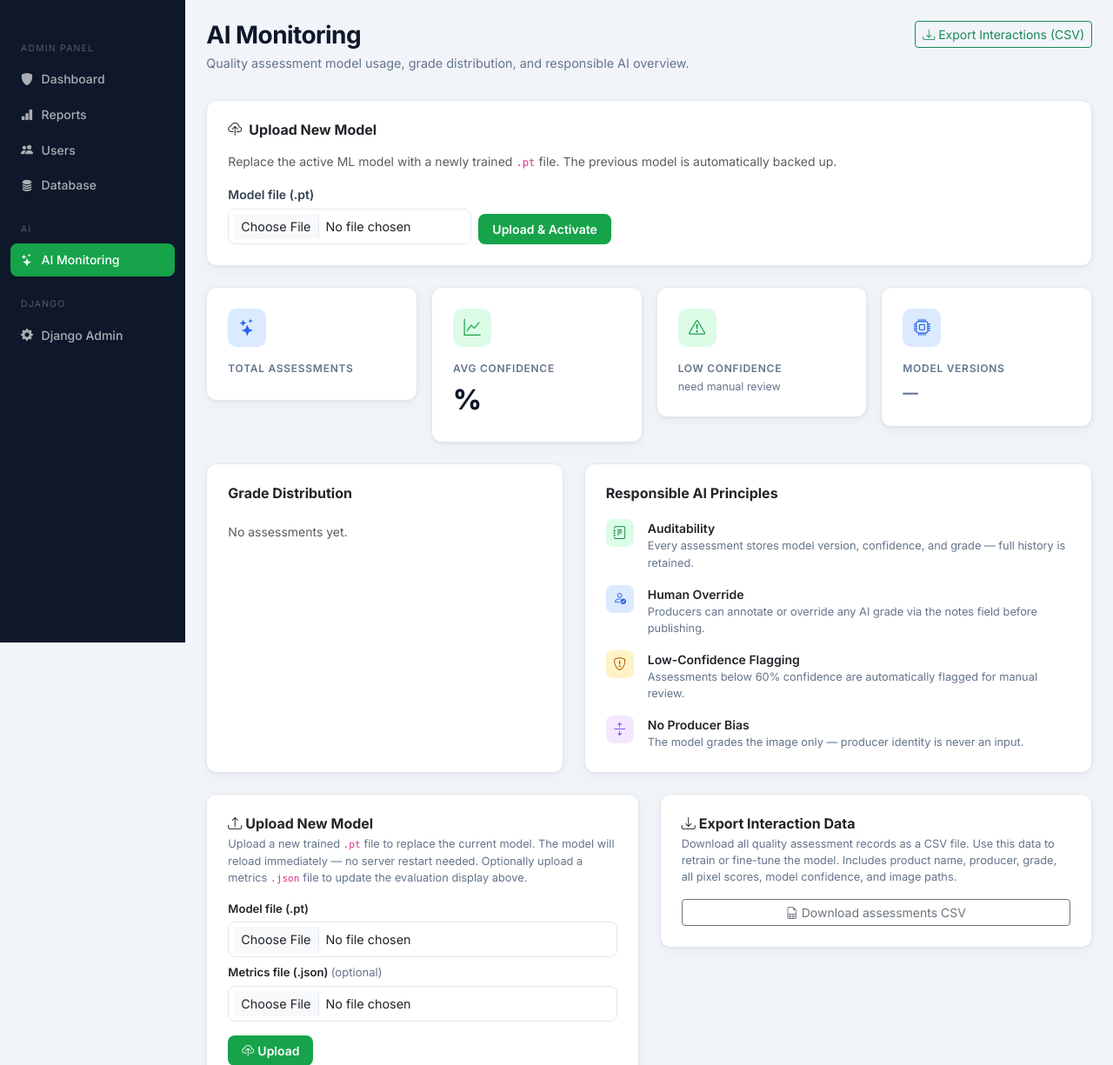
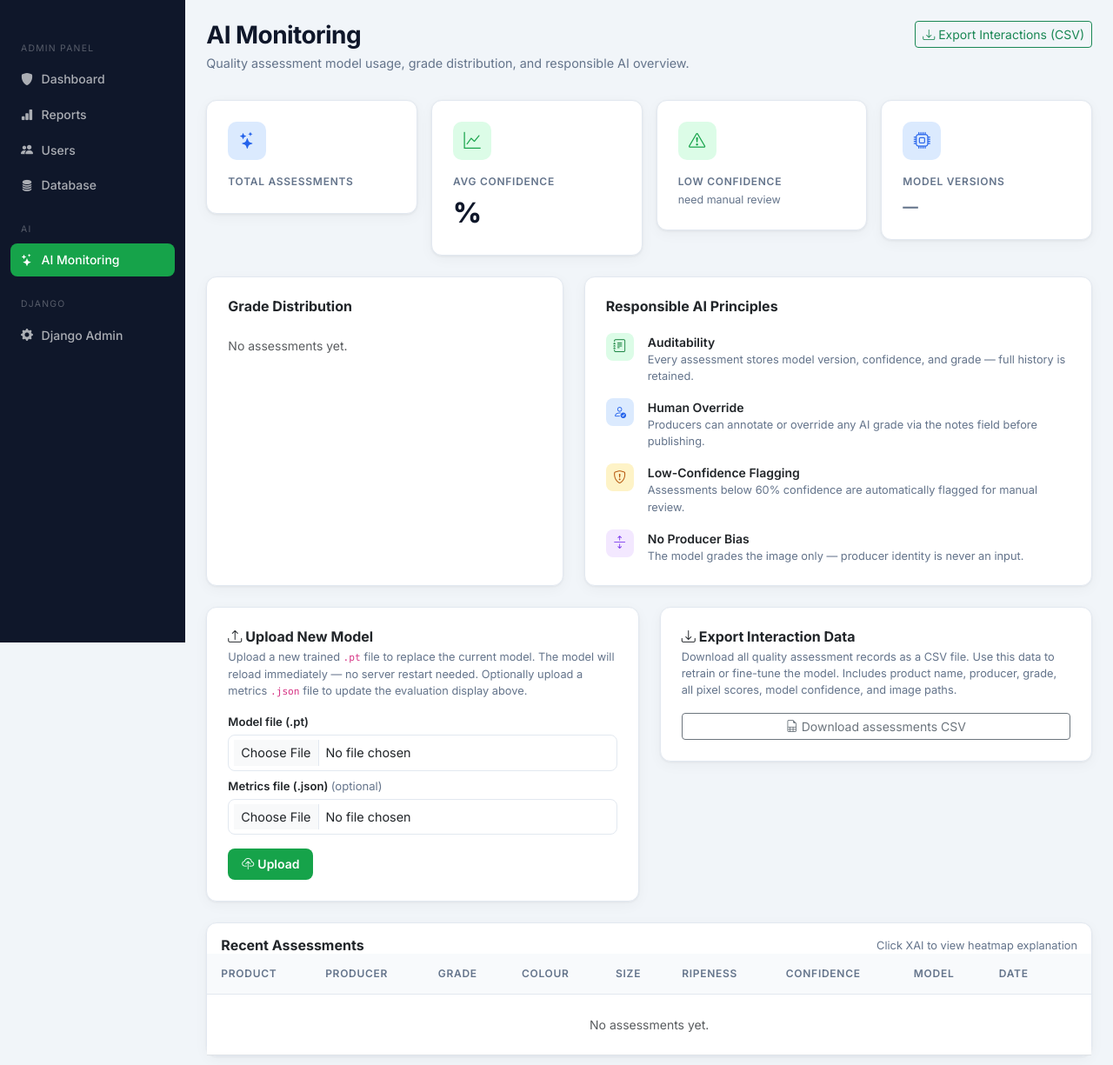
Before and after one commit to kayrask/DESD_Project, a Django app: template backend-fastapi/api/templates/admin_panel/ai_monitoring.html in a window 1280 px wide. Shown: the part 63-1288 px from the top of the page at 87% size. Run offline with Django 5.2, Linux system fonts and the light colour scheme; the template is opened without the code that fills it, so the values that code supplies are empty.

Commit message:
fix: remove duplicate upload card and wire up metrics JSON on model upload
Co-Authored-By: Claude Sonnet 4.6 <noreply@anthropic.com>

```diff
--- a/backend-fastapi/api/templates/admin_panel/ai_monitoring.html
+++ b/backend-fastapi/api/templates/admin_panel/ai_monitoring.html
@@ -36,20 +36,6 @@
       </div>
       {% endfor %}
       {% endif %}
-
-      <!-- Model upload card -->
-      <div class="card p-4 mb-4">
-        <h6 style="font-weight:700;margin-bottom:1rem"><i class="bi bi-cloud-upload me-2"></i>Upload New Model</h6>
-        <p class="text-muted" style="font-size:.875rem">Replace the active ML model with a newly trained <code>.pt</code> file. The previous model is automatically backed up.</p>
-        <form method="post" action="{% url 'admin_model_upload' %}" enctype="multipart/form-data" class="d-flex gap-2 align-items-end flex-wrap">
-          {% csrf_token %}
-          <div>
-            <label class="form-label fw-semibold" style="font-size:.875rem">Model file (.pt)</label>
-            <input type="file" name="model_file" accept=".pt" class="form-control form-control-sm" required style="width:280px">
-          </div>
-          <button type="submit" class="btn btn-brand btn-sm">Upload &amp; Activate</button>
-        </form>
-      </div>
 
       <!-- Stats row -->
       <div class="row g-3 mb-4">
```
Also changed, not shown: backend-fastapi/api/views_web.py (+14 -1 lines).
